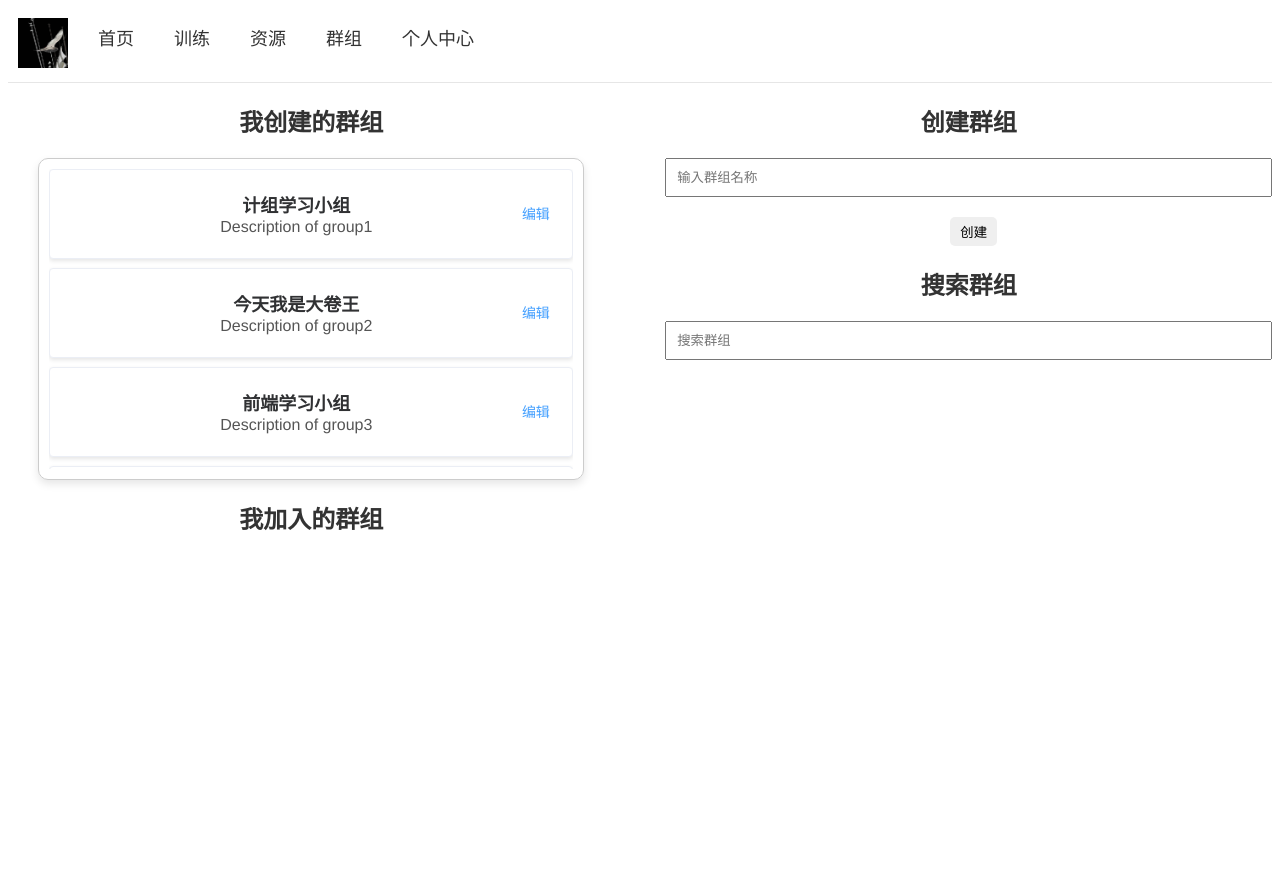
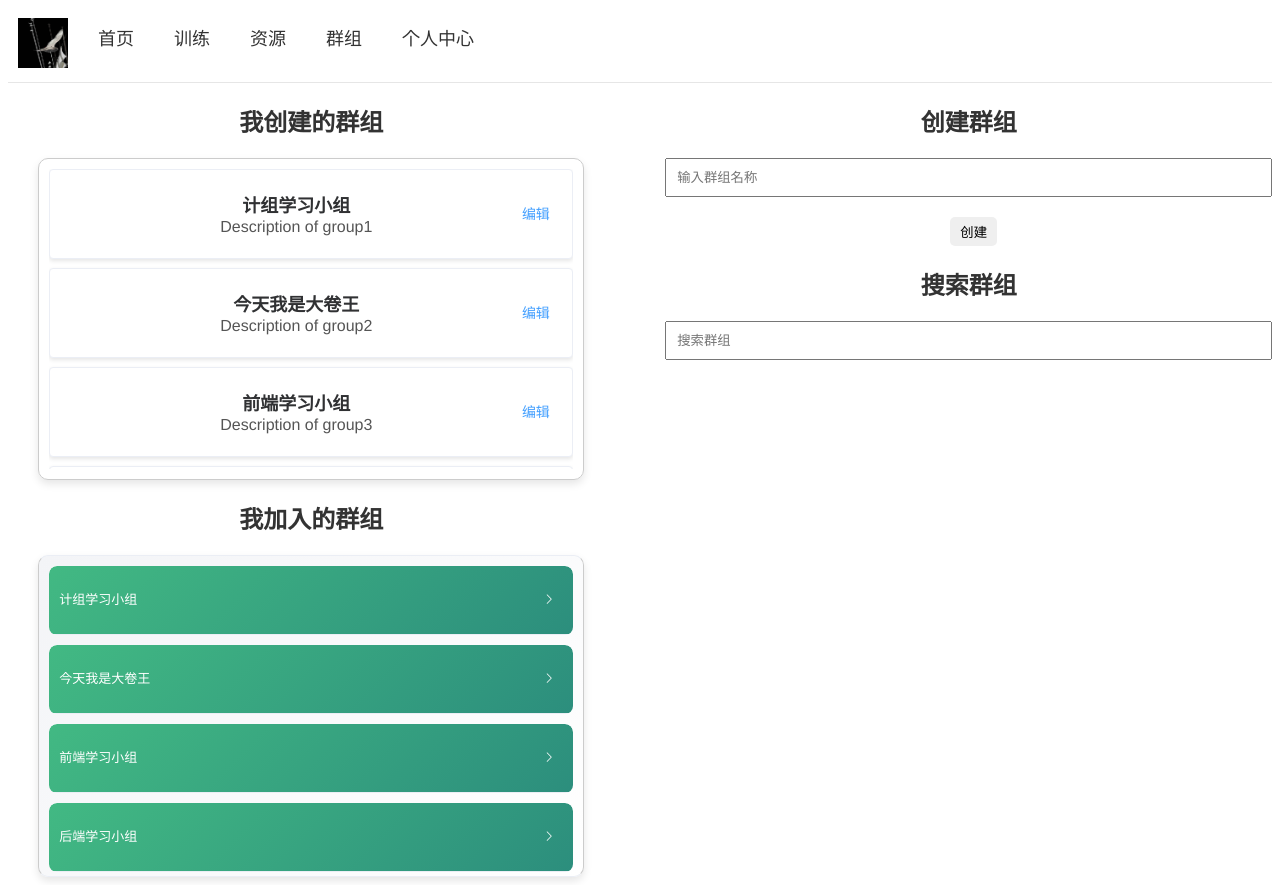
Before and after one commit to zhangyitonggg/ASEPT, a Vue app in the folder frontend/: page /Groups in a window 1280 px wide. Before the commit the page ends 800 px from the top, so only its background shows below. Built offline with nearby package versions, Linux system fonts and the light colour scheme.

Commit message:
美化group

```diff
--- a/frontend/src/views/group/GroupAdded.vue
+++ b/frontend/src/views/group/GroupAdded.vue
@@ -1,25 +1,17 @@
-<!-- <template>
+<template>
   <div class="container">
-      <el-scrollbar class="scroll-box">
-        <el-card
+    <el-collapse v-model="activeName" accordion class="custom-collapse">
+      <el-collapse-item
         v-for="group in groupAdded"
         :key="group.gid"
-          class="item"
-          shadow="hover"
+        :title="group.group_name"
+        :name="group.gid"
+        class="custom-collapse-item"
       >
-          <div class="card-content">
-            <div class="group-info">
-              <div class="group-details">
-                <div class="group-name">{{ group.group_name }}</div>
-                <div class="group-description">{{ group.description }}</div>
-              </div>
-              <div class="edit-button-container">
-                <el-button type="text" class="edit-button" @click="leaveGroup(group)">退出</el-button>
-              </div>
-            </div>
-          </div>
-        </el-card>
-      </el-scrollbar>
+        <div class="description">{{ group.description }}</div>
+        <div class="password">密码: {{ group.password }}</div>
+      </el-collapse-item>
+    </el-collapse>
   </div>
 </template>
 
@@ -27,7 +19,8 @@
   export default {
     data() {
       return {
-        groupCreated: [
+        activeName: '0',
+        groupAdded: [
           {
             group_name: "计组学习小组",
             password: "password1",
@@ -52,17 +45,10 @@
             gid: "xxx4",
             description: "Description of group4"
           },
-        ],
+        ]
       };
-    },
-    methods: {
-
-    },
-    mounted() {
-      this.$bus.$on("updateGroupCreated", this.queryGroupCreated);
-      this.queryGroupCreated();
     }
-  };
+  }
 </script>
 
 <style>
@@ -71,59 +57,53 @@
     margin: 0 auto;
   }
 
-  .scroll-box {
+  .custom-collapse {
     height: 300px;
     border: 1px solid #ccc;
     padding: 10px;
     border-radius: 10px;
     box-shadow: 0 4px 8px rgba(0, 0, 0, 0.1);
+    overflow-y: auto; /* 添加垂直滚动条 */
     overflow-x: hidden; /* 确保内容不溢出产生横向滚动条 */
+    background: linear-gradient(135deg, #f3f4f7, #fff);
   }
 
-  .item {
-    margin-bottom: 9px;
+  .custom-collapse-item {
+    border-radius: 8px;
+    overflow: hidden;
+    margin-bottom: 10px;
+    background: #fff;
+    transition: transform 0.3s, box-shadow 0.3s;
   }
 
-  .el-card {
-    border: none;
-    border-radius: 10px;
-    box-shadow: 0 2px 4px rgba(0, 0, 0, 0.1);
+  .custom-collapse-item:hover {
+    transform: translateY(-2px);
+    box-shadow: 0 4px 20px rgba(0, 0, 0, 0.1);
   }
 
-  .card-content {
-    padding: 1.5px;
+  .custom-collapse-item .el-collapse-item__header {
+    background: linear-gradient(135deg, #42b983, #2c8e7d);
+    color: #fff;
+    border-radius: 8px 8px 0 0;
+    padding: 10px;
   }
 
-  .group-info {
-    display: flex;
-    justify-content: space-between;
-    align-items: center;
+  .custom-collapse-item .el-collapse-item__header:hover {
+    background: linear-gradient(135deg, #2c8e7d, #42b983);
   }
 
-  .group-details {
-    /* 让群组详情占据剩余空间 */
-    flex: 1;
+  .custom-collapse-item .el-collapse-item__wrap {
+    border-radius: 0 0 8px 8px;
+    padding: 10px;
+    background: #fafafa;
   }
 
-  .group-name {
-    font-size: 18px;
-    font-weight: bold;
-    margin-bottom: 1px; /* 调整群组名称和描述的间距 */
+  .description {
+    margin-bottom: 5px;
   }
 
-  .group-description {
-    font-size: 16px;
-    color: #555;
-    margin-bottom: 0px; /* 调整群组描述和编辑按钮的间距 */
-  }
-
-  .edit-button-container {
-    margin-left: auto; /* 将编辑按钮推到最右边 */
-  }
-
-  .el-button.edit-button {
-    color: #409eff;
-    padding: 0;
+  .password {
+    font-weight: bold;
+    color: #ff6f61;
   }
 </style>
-   -->
--- a/frontend/src/views/group/GroupCreated.vue
+++ b/frontend/src/views/group/GroupCreated.vue
@@ -1,6 +1,6 @@
 <template>
     <div class="container">
-      <el-scrollbar class="scroll-box">
+      <el-scrollbar class="scroll-box" wrap-style="overflow-x:hidden;">
         <el-card
           v-for="group in groupCreated"
           :key="group.gid"
@@ -26,6 +26,9 @@
               <el-form :model="editForm" label-position="top" ref="editForm">
                 <el-form-item label="Group Name" prop="group_name">
                   <el-input v-model="editForm.group_name"></el-input>
+                </el-form-item>
+                <el-form-item label="Group description" prop="group_description">
+                  <el-input v-model="editForm.description"></el-input>
                 </el-form-item>
                 <el-form-item label="Password" prop="password">
                   <el-input v-model="editForm.password"></el-input>
@@ -75,6 +78,7 @@
         editDialogVisible: false, // 控制编辑对话框的显示
         editForm: {
           group_name: "",
+          description: "",
           password: ""
         },
         editingGroup: null // 保存当前编辑的组信息
@@ -86,6 +90,8 @@
         this.editingGroup = group;
         // 将组信息填充到编辑表单中
         this.editForm.group_name = group.group_name;
+        this.editForm.description = group.description;
+
         this.editForm.password = group.password;
         // 显示编辑对话框
         this.editDialogVisible = true;
@@ -95,6 +101,7 @@
         if (this.editingGroup) {
           this.editingGroup.group_name = this.editForm.group_name;
           this.editingGroup.password = this.editForm.password;
+          this.editingGroup.description = this.editForm.description;
         }
         // 关闭编辑对话框
         this.editDialogVisible = false;
```
Lines whose indentation alone changed are shown as unchanged.
